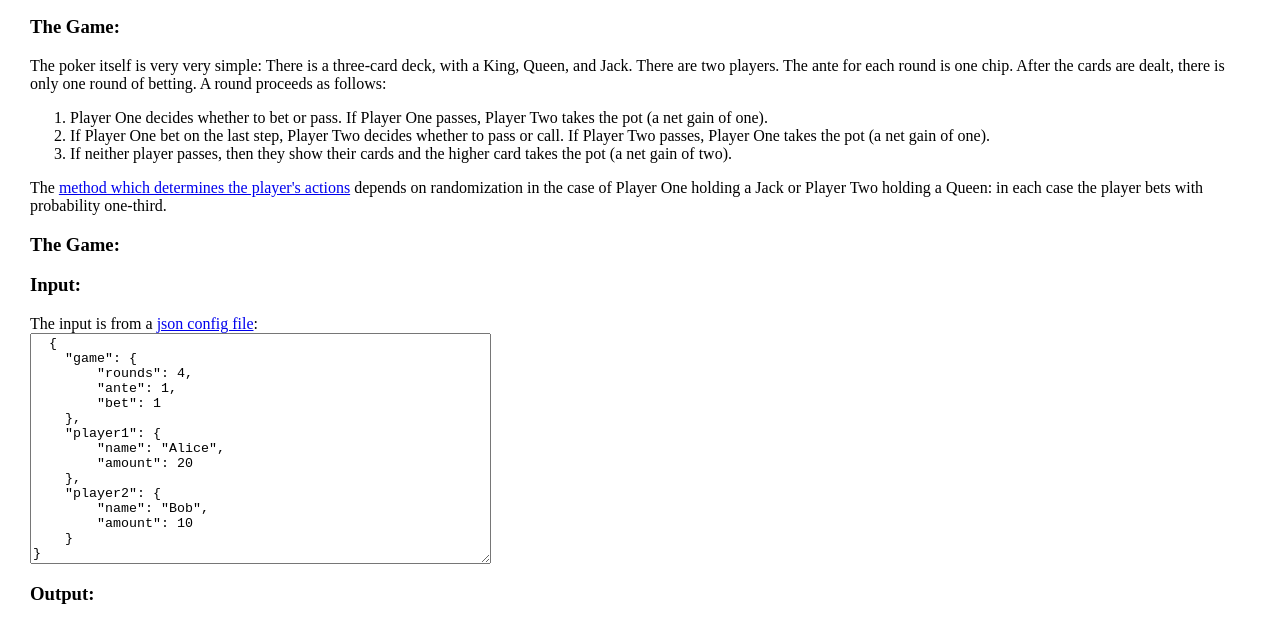
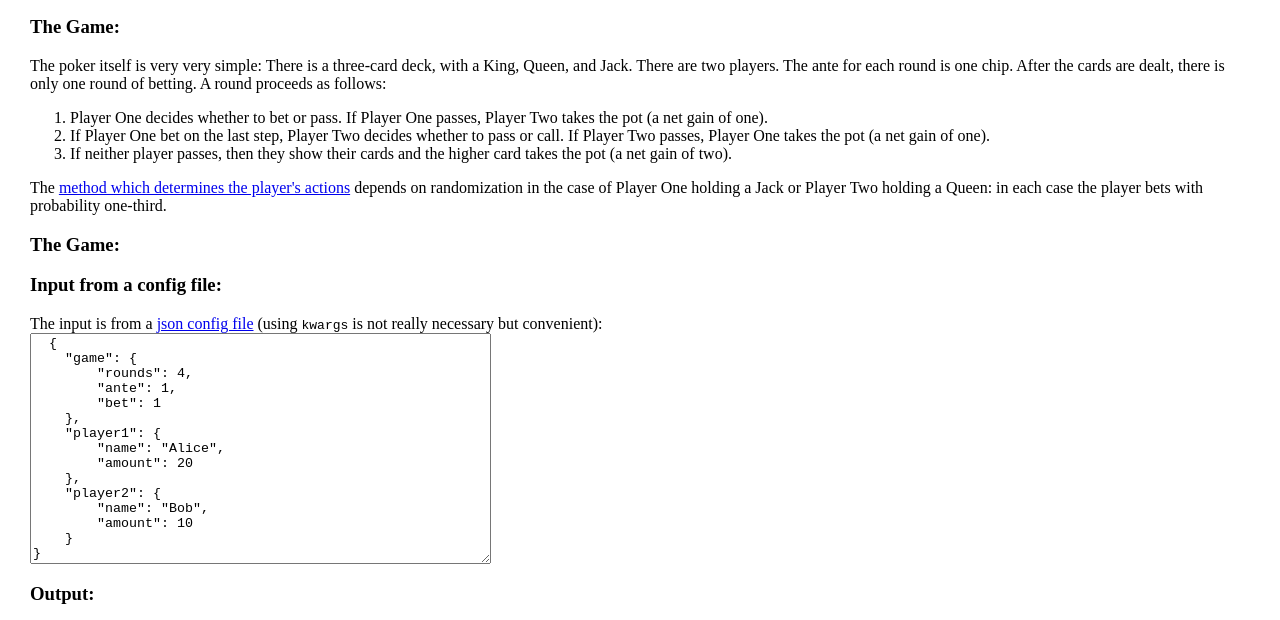
Before and after one commit to fds1638/ThreeCardPoker, a plain HTML site: page index.html in a window 1280 px wide. Shown: the part 109-729 px from the top of the page. Drawn offline with Linux system fonts and the light colour scheme.

Commit message:
Update index.html

```diff
--- a/index.html
+++ b/index.html
@@ -35,8 +35,8 @@ The poker itself is very very simple:
 
       <h3>The Game:</h3>
 
-    <h3>Input:</h3>
-    The input is from a <a href="https://github.com/fds1638/ThreeCardPoker/blob/master/config/config.json">json config file</a>:<br>
+    <h3>Input from a config file:</h3>
+    The input is from a <a href="https://github.com/fds1638/ThreeCardPoker/blob/master/config/config.json">json config file</a> (using <code>kwargs</code> is not really necessary but convenient):<br>
   <textarea rows="15"    cols="55">
   {
     "game": {
```
